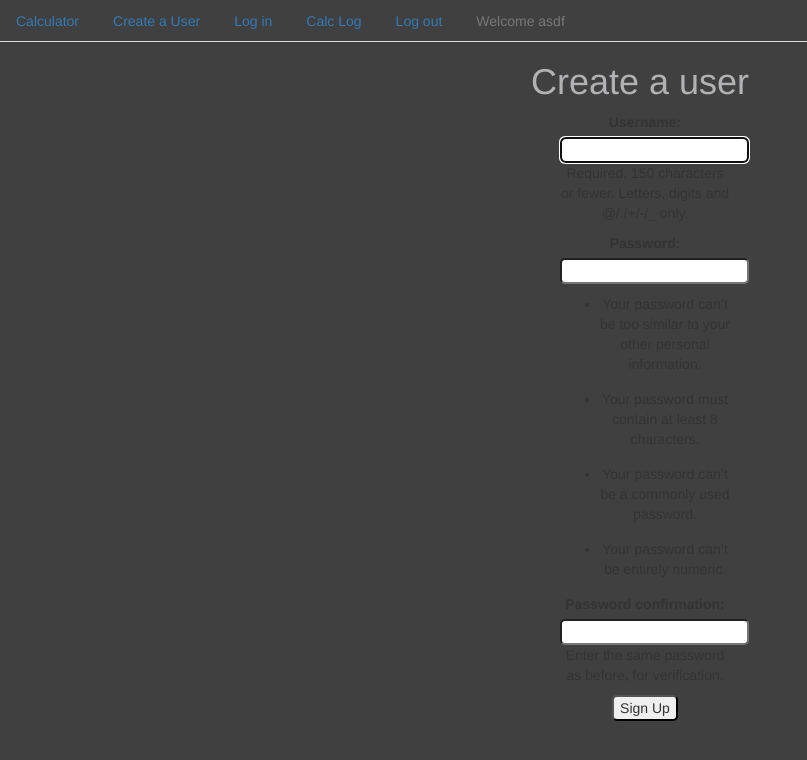
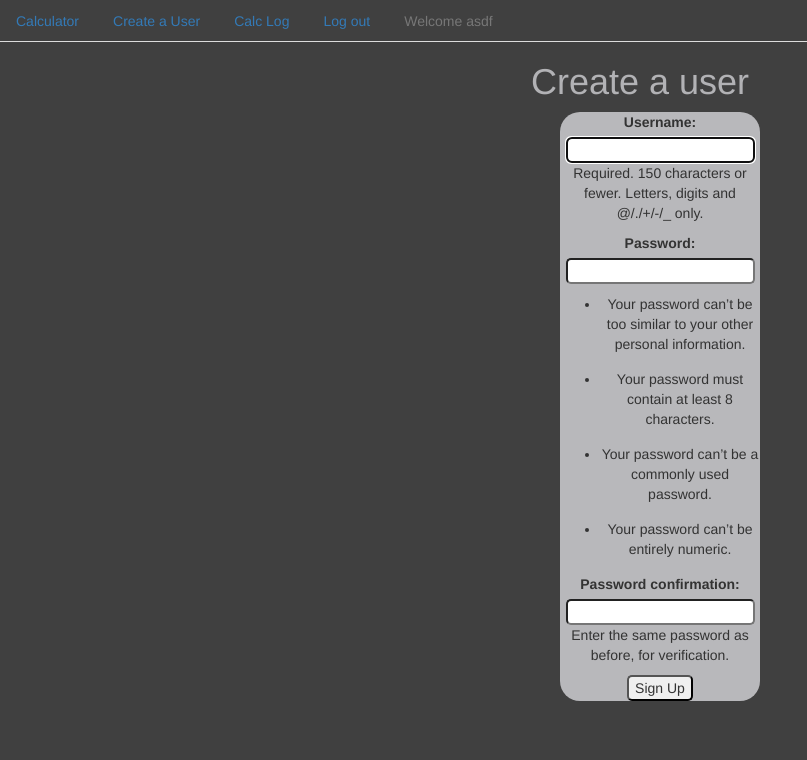
Before and after one commit to dhcrain/django_calc, a Django app: page /user-create/ in a window 1280 px wide. Shown: the top 760 px of the page, without its empty margins (0-807 px from the left). Run offline with Django 3.2, Linux system fonts and the light colour scheme; a user stored in the database is signed in; parts of the project's set-up code (start-up, migrations or seed data) failed here and were passed over; some libraries are stand-ins or nearby versions.

Commit message:
Working on clean up

```diff
--- a/calc/static/calc/css/main.css
+++ b/calc/static/calc/css/main.css
@@ -5,22 +5,17 @@ body {
 h1 {
     color: #B2B2B5;
 }
-/*.bring-down {*/
-    /*margin-top: 250px;*/
-/*}*/
 li {
     margin-bottom: 15px;
 }
 input {
     border-radius: 5px;
 }
-/*form {*/
+form {
     /*background-color: #BFBFC2;*/
-    /*margin: 0 200px 0 200px;*/
     /*border-radius: 50%;*/
     /*padding: 50px 50px 50px 50px;*/
-/*}*/
-
+}
 .user-create-form {
     width: 170px;
 }
@@ -29,3 +24,16 @@ input {
     vertical-align: middle;
     float: none;
 }
+.results {
+    width: 300px;
+}
+.form-bg {
+    background-color: #B8B8BB;
+    margin: 0 auto 0 auto;
+    /*padding: 20px 0 20px 0;*/
+    border-radius: 20px;
+    width: 200px;
+}
+select {
+  font-size: 32px;
+}
--- a/django_calculator/urls.py
+++ b/django_calculator/urls.py
@@ -22,7 +22,7 @@ urlpatterns = [
     url(r'^admin/', admin.site.urls),
     url(r'^calc/', views.index_view, name='index'),
     url(r'^$', login, name='login_view'),
-    url(r'^logout/$', logout, name='logout_view'),
+    url(r'^logout/$', logout, {'next_page': 'index'}, name='logout_view'),
     url(r'^user-create/$', views.user_create_view, name='user_create_view'),
     url(r'^accounts/profile/$', views.profile_view, name='profile_view'),
 ]
--- a/templates/base.html
+++ b/templates/base.html
@@ -21,11 +21,12 @@
     <ul class="nav nav-tabs">
       <li role="presentation"><a href="{% url 'index' %}">Calculator</a></li>
       <li role="presentation"><a href="{% url 'user_create_view' %}">Create a User</a></li>
-      <li role="presentation"><a href="{% url 'login_view' %}">Log in</a></li>
       {% if request.user.is_authenticated %}
           <li role="presentation"><a href="{% url 'profile_view' %}">Calc Log</a></li>
           <li role="presentation"><a href="{% url 'logout_view' %}">Log out</a></li>
           <li role="presentation" class="disabled"><a href="#">Welcome {{ request.user }}</a></li>
+          {% else %}
+      <li role="presentation"><a href="{% url 'login_view' %}">Log in</a></li>
       {% endif %}
     </ul>
     <div class="container">
--- a/templates/index.html
+++ b/templates/index.html
@@ -1,9 +1,10 @@
 {% extends 'base.html' %}
 
 {% block content %}
-    <div class="text-center bring-down">
-    <div class="row">
+    <div class="text-center bring-down row">
+    <div class="col-md-3 col-md-offset-3">
         <h1>Maths</h1>
+        <div class="form-bg">
         <form method="post">
             {% csrf_token %}
             <ul class="list-unstyled">
@@ -24,6 +25,7 @@
                 <a class="btn btn-default" href="{% url 'index' %}">Clear</a>
             {% endif %}
         </form>
+        </div>
     </div>
     </div>
 {% endblock %}
--- a/templates/profile.html
+++ b/templates/profile.html
@@ -1,8 +1,8 @@
 {% extends 'base.html' %}
 
 {% block content %}
-    <h1>profile, calc log</h1>
-    <ol>
+    <h1 class="text-center">profile, calc log</h1>
+    <ol class="calc-form">
     {% for calc in operations %}
         <li>{{ calc.num1 }} {{ calc.operator }} {{ calc.num2 }} = {{ calc.result }}</li>
     {% endfor %}
--- a/templates/registration/login.html
+++ b/templates/registration/login.html
@@ -1,9 +1,11 @@
 {% extends 'base.html' %}
 
 {% block content %}
+    <div class="form-bg text-center">
     <form action="" method="post">
         {% csrf_token %}
         {{ form.as_p }}
         <input type="submit" value="Log In">
     </form>
+    </div>
 {% endblock %}
--- a/templates/user_create.html
+++ b/templates/user_create.html
@@ -3,7 +3,7 @@
 {% block content %}
     <h1 class="text-center">Create a user</h1>
     <div class="col-md-2 col-md-offset-5 vcenter">
-        <form action="" method="post" class="user-create-form text-center">
+        <form action="" method="post" class="text-center form-bg">
             {% csrf_token %}
             {{ form.as_p }}
             <input type="submit" value="Sign Up">
```
Also changed, not shown: db.sqlite3.
